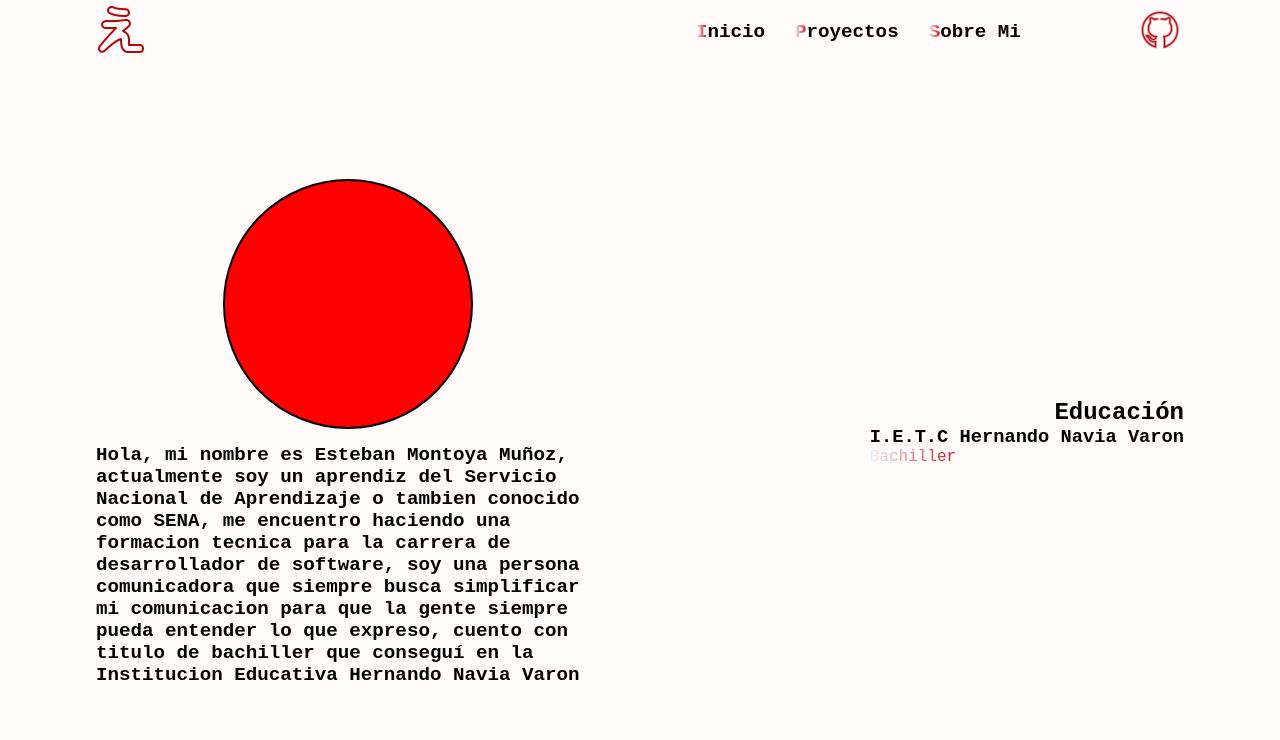
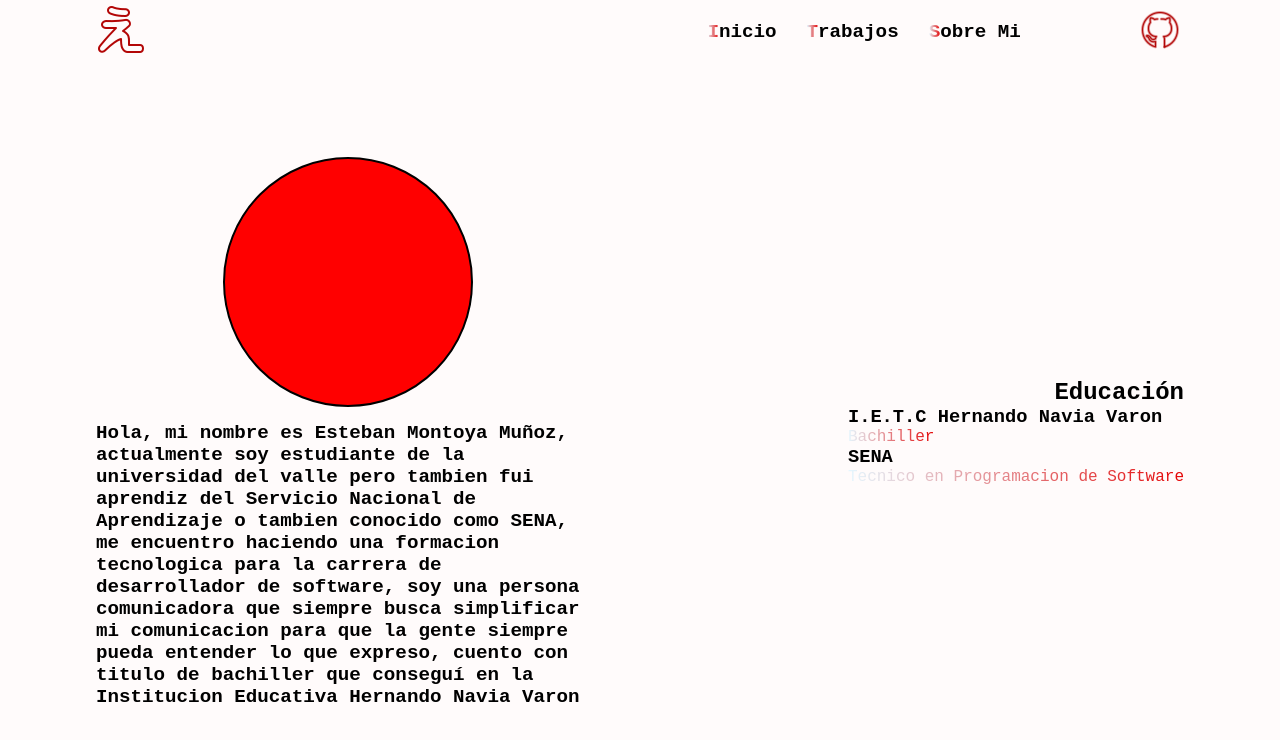
Before and after one commit to EstebanPeloRojo/portfolio, a React (Vite) app: page /Portafolio-React/SobreMi in a window 1280 px wide. Shown: the top 740 px of the page. Built offline with nearby package versions, Linux system fonts and the light colour scheme.

Commit message:
cambios hechos en secciones del port

```diff
--- a/src/Inicio/inicio.jsx
+++ b/src/Inicio/inicio.jsx
@@ -5,20 +5,16 @@ const Inicio = () => {
   return (
     <section className={styles.inicio}>
       <article className={styles.dev}>
-        <h1>Desarrollador Junior</h1>
+        <h1>Estudiante de Desarrollo de Software</h1>
         <p>
-          Desarrollador web junior en PHP, Python y javascript, aprendiz del Servicio
-          Nacional de Aprendizaje SENA, poseo habilidades para desarrollar
+          Desarrollador web junior en PHP, Python y javascript, estudiante de
+          la universidad del valle, poseo habilidades para desarrollar
           aplicativos web y conocimiento basico de Backend y frontend.
         </p>
       </article>
 
       <div className={styles.botones}>
         <h2>Esteban Montoya Muñoz</h2>
-        <div>
-          <a href="">Gmail</a>
-          <a href="">Hoja de vida</a>
-        </div>
       </div>
       <Animacion />
     </section>
--- a/src/Menu/menu.jsx
+++ b/src/Menu/menu.jsx
@@ -15,7 +15,7 @@ const Menu = () => {
           <span>I</span>nicio
         </Link>
         <Link to="/Portafolio-React/Proyectos">
-          <span>P</span>royectos
+          <span>T</span>rabajos
         </Link>
         <Link to="/Portafolio-React/SobreMi">
           <span>S</span>obre Mi
--- a/src/Proyectos/proyectos.jsx
+++ b/src/Proyectos/proyectos.jsx
@@ -19,7 +19,7 @@ const Proyecto = () => {
   ];
   return (
     <section className={styles.proyectos}>
-      <h2>PROYECTOS</h2>
+      <h2>TRABAJOS</h2>
       <div className={styles.cards} >
         {tarjetas.map((card, index) => {
           return (
--- a/src/SobreMi/sobremi.jsx
+++ b/src/SobreMi/sobremi.jsx
@@ -5,9 +5,10 @@ const SobreMi = () => {
       <article className={styles.mi}>
         <div className={styles.img}></div>
         <p>
-          Hola, mi nombre es Esteban Montoya Muñoz, actualmente soy un aprendiz
+          Hola, mi nombre es Esteban Montoya Muñoz, actualmente soy estudiante de la universidad del valle
+          pero tambien fui aprendiz
           del Servicio Nacional de Aprendizaje o tambien conocido como SENA, me
-          encuentro haciendo una formacion tecnica para la carrera de
+          encuentro haciendo una formacion tecnologica para la carrera de
           desarrollador de software, soy una persona comunicadora que siempre
           busca simplificar mi comunicacion para que la gente siempre pueda
           entender lo que expreso, cuento con titulo de bachiller que conseguí
@@ -20,6 +21,8 @@ const SobreMi = () => {
         <div>
           <h3>I.E.T.C Hernando Navia Varon</h3>
           <span>Bachiller</span>
+          <h3>SENA</h3>
+          <span>Tecnico en Programacion de Software</span>
         </div>
       </div>
     </section>
--- a/src/animacion/Animacion.jsx
+++ b/src/animacion/Animacion.jsx
@@ -1,4 +1,4 @@
-import styles from '../Animacion/Animacion.module.css'
+import styles from '../animacion/Animacion.module.css'
 
 const Animacion = () => {
     return (
--- a/vite.config.js
+++ b/vite.config.js
@@ -3,6 +3,6 @@ import react from '@vitejs/plugin-react-swc'
 
 // https://vitejs.dev/config/
 export default defineConfig({
-  base: '/portfolio/',
+  base: '/Portafolio-React/',
   plugins: [react()],
 })
```
